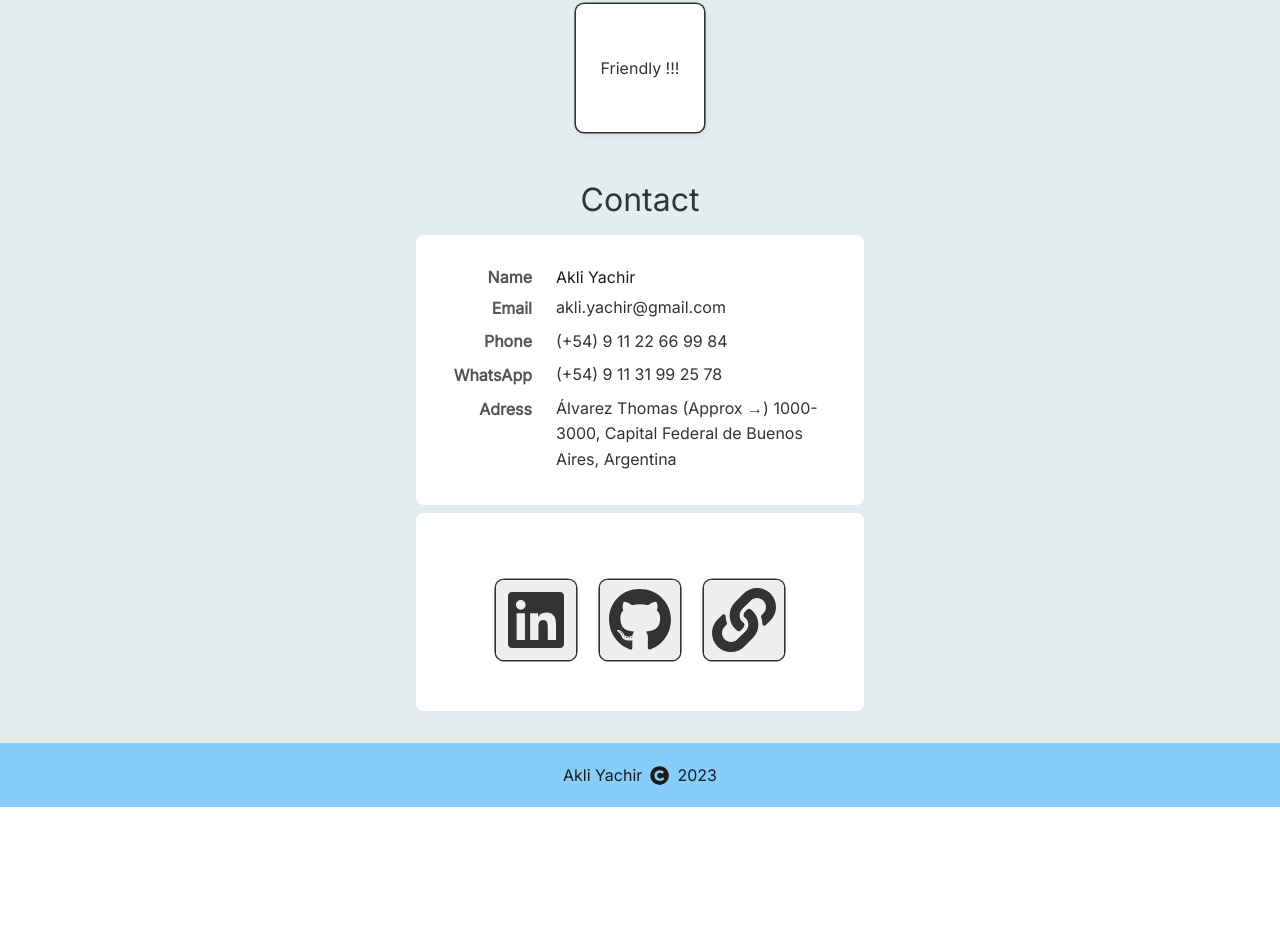
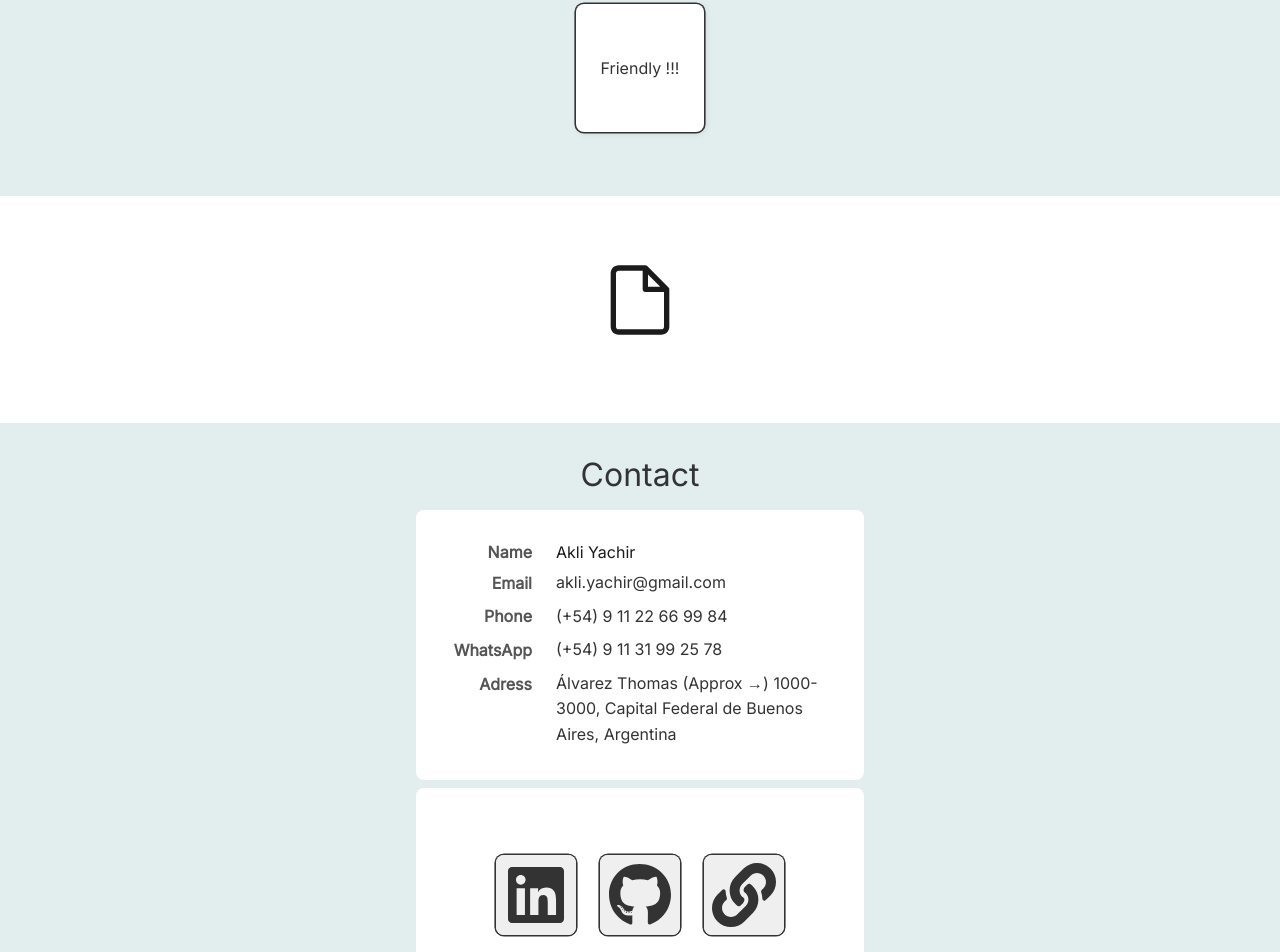
Before and after one commit to akliyachir/portfolio, a React (Vite) app: page / in a window 1280 px wide. Shown: the part 2134-3086 px from the top of the page. Before the commit the page ends 2941 px from the top, so only its background shows below. Built offline with nearby package versions, Linux system fonts and the light colour scheme.

Commit message:
curriculum section

```diff
--- /dev/null
+++ b/src/Components/8-CurriculumSection/CurriculumSection.css
@@ -0,0 +1,21 @@
+.CurriculumSection {
+	padding: 4rem;
+	margin-top: 3rem;
+}
+
+.light .CurriculumSection {
+	background-color: var(--clr-1);
+}
+
+.dark .CurriculumSection {
+	background-color: var(--clr-4);
+}
+
+.curriculumIconContainer {
+	font-size: 5rem;
+	text-align: center;
+}
+
+.curriculumIconContainer > * {
+	cursor: pointer;
+}
--- /dev/null
+++ b/src/Components/8-CurriculumSection/CurriculumSection.jsx
@@ -0,0 +1,22 @@
+import './CurriculumSection.css';
+import {
+	FaFile,
+	FaFileAlt,
+	FaFileArchive,
+	FaFileCode,
+	FaFileContract,
+	FaFileExcel,
+	FaFileMedical,
+} from 'react-icons/fa';
+
+import { RxFile } from 'react-icons/rx';
+
+export default function CurriculumSection() {
+	return (
+		<div className='CurriculumSection' id='curriculum'>
+			<div className='curriculumIconContainer'>
+				<RxFile />
+			</div>
+		</div>
+	);
+}
--- a/src/page/RootLayout/RootLayout.jsx
+++ b/src/page/RootLayout/RootLayout.jsx
@@ -8,6 +8,7 @@ import FooterRoot from '../../Components/3-1-FooterRoot/FooterRoot';
 import AboutMeSection from '../../Components/6-AboutMeSection/AboutMeSection';
 import SkillsSection from '../../Components/7-SkillsSection/SkillsSection';
 import ContactSection from '../../Components/9-ContactSection/ContactSection';
+import CurriculumSection from '../../Components/8-CurriculumSection/CurriculumSection';
 
 export default function RootLayout() {
 	return (
@@ -21,6 +22,7 @@ export default function RootLayout() {
 						<AboutMeSection />
 						<ProjectSection />
 						<SkillsSection />
+						<CurriculumSection />
 						<ContactSection />
 					</main>
 					<footer>
```
